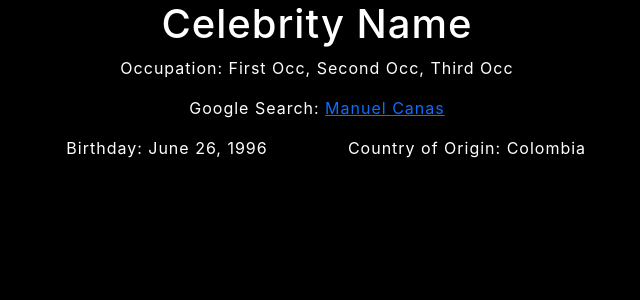
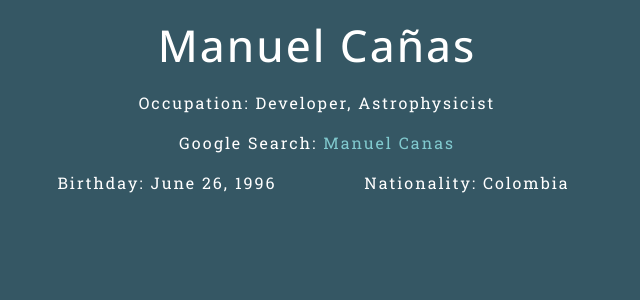
Before and after one commit to canasmh/NetWorthdle, a React (Create React App) app in the folder client/: page / in a window 1280 px wide. Shown: the top 300 px of the page, without its empty margins (323-963 px from the left). Built offline with nearby package versions, Linux system fonts and the light colour scheme.

Commit message:
Add styling to the celebrity banner

```diff
--- a/client/public/index.html
+++ b/client/public/index.html
@@ -5,6 +5,9 @@
     <link rel="icon" href="%PUBLIC_URL%/favicon.ico" />
     <meta name="viewport" content="width=device-width, initial-scale=1" />
     <meta name="theme-color" content="#000000" />
+    <link rel="preconnect" href="https://fonts.googleapis.com">
+    <link rel="preconnect" href="https://fonts.gstatic.com" crossorigin>
+    <link href="https://fonts.googleapis.com/css2?family=Open+Sans:wght@300;400;500;600&family=Roboto+Slab:wght@100;200;300;400&display=swap" rel="stylesheet">
     <link
       rel="stylesheet"
       href="https://cdn.jsdelivr.net/npm/bootstrap@5.2.0-beta1/dist/css/bootstrap.min.css"
--- a/client/src/App.css
+++ b/client/src/App.css
@@ -4,10 +4,10 @@ html {
 }
 
 body {
-  background-color: #000;
+  background-color: #355764;
   color: #FFF;
   text-align: center;
-  letter-spacing: 1px;
+  letter-spacing: 2px;
 }
 
 .app {
@@ -16,7 +16,7 @@ body {
 
 @media only screen and (min-width: 600px) {
   .app {
-    width: 400px;
+    width: 650px;
   }
 }
 
--- /dev/null
+++ b/client/src/Celeb.css
@@ -0,0 +1,45 @@
+div.celeb-container h1 {
+    font-size: 32px;
+    font-family: 'Open Sans', sans-serif;
+    font-weight: 500;
+
+    margin: 1.2rem 0.2rem;
+}
+
+div.celeb-container p {
+    font-size: 14px;
+    margin: 0.5rem auto;
+    font-family: 'Roboto Slab', serif;
+    font-weight: 400;
+}
+
+div.celeb-container a {
+    color: #81CACF;
+    text-decoration: none;
+    font-family: 'Roboto Slab', serif;
+}
+
+div.celeb-container a:hover {
+    color: #FFEA11;
+    text-decoration: none;
+}
+
+@media only screen and (min-width: 600px) {
+    div.celeb-container h1 {
+        font-size: 52px;
+    }
+
+    div.celeb-container p {
+        font-size: 24px;
+    }
+}
+
+@media only screen and (min-width: 992px) {
+    div.celeb-container h1 {
+        font-size: 44px;
+    }
+
+    div.celeb-container p {
+        font-size: 16px;
+    }
+}
--- a/client/src/Celeb.js
+++ b/client/src/Celeb.js
@@ -2,20 +2,21 @@ import React from "react";
 import Row from "react-bootstrap/Row";
 import Col from "react-bootstrap/Col";
 import Container from "react-bootstrap/Container";
+import "./Celeb.css"
 
 function Celeb() {
 
     return (
-        <div>
-            <h1>Celebrity Name</h1>
-            <p>Occupation: First Occ, Second Occ, Third Occ</p>
+        <div className="celeb-container">
+            <h1 >Manuel Cañas</h1>
+            <p>Occupation: Developer, Astrophysicist</p>
             <Container>
                 <Row>
                     <Col xsm={12}><p>Google Search: <a href="http://google.com/search?q=Dwayne+Johnson" target="_blank" rel="noreferrer">Manuel Canas</a></p></Col>
                 </Row>
                 <Row>
                     <Col xsm={6}><p>Birthday: June 26, 1996</p></Col>
-                    <Col xsm={6}><p>Country of Origin: Colombia</p></Col>
+                    <Col xsm={6}><p>Nationality: Colombia</p></Col>
                 </Row>
             </Container>
         </div>
```
